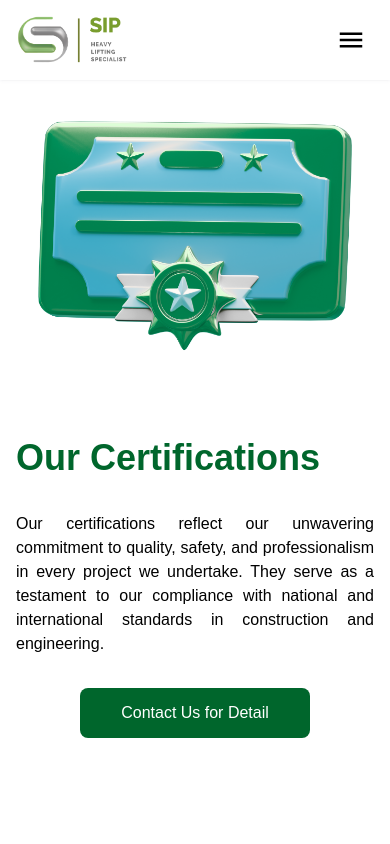
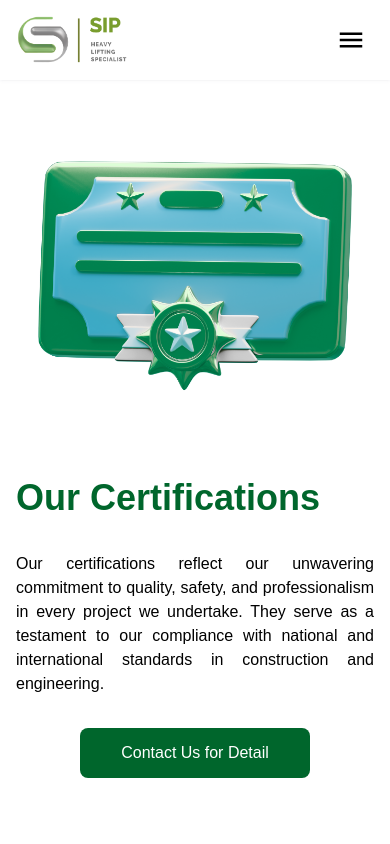
Before and after one commit to fiebryhoga/ptsip-prototype, a Next.js app: page /certification in a window 390 px wide. Shown: the top 844 px of the page. Built offline with nearby package versions, Linux system fonts and the light colour scheme; no server answers.

Commit message:
add example images

```diff
--- a/src/components/sections/certification/HeroCertification.jsx
+++ b/src/components/sections/certification/HeroCertification.jsx
@@ -9,7 +9,7 @@ const HeroCertification = () => {
   const whatsAppNumber = contactInfo?.nomor_wa;
 
   return (
-    <div className="flex flex-col-reverse md:flex-row w-full px-4 sm:px-8 md:px-20 lg:px-24 xl:px-36 justify-center items-center h-screen md:h-[40vh] lg:h-[70vh] md:mt-20 gap-20">
+    <div className="flex flex-col-reverse md:flex-row w-full px-4 sm:px-8 md:px-20 lg:px-24 xl:px-36 justify-center items-center h-screen md:h-[40vh] lg:h-[70vh] mt-10 md:mt-20 gap-20">
       {/* Kolom Teks */}
       <div className="flex flex-col gap-8 md:gap-10 lg:gap-16 justify-start items-start w-full md:w-3/5 md:text-left">
         <h1 className="text-4xl sm:text-5xl md:text-6xl font-semibold text-[#00662C] leading-tight">
```
